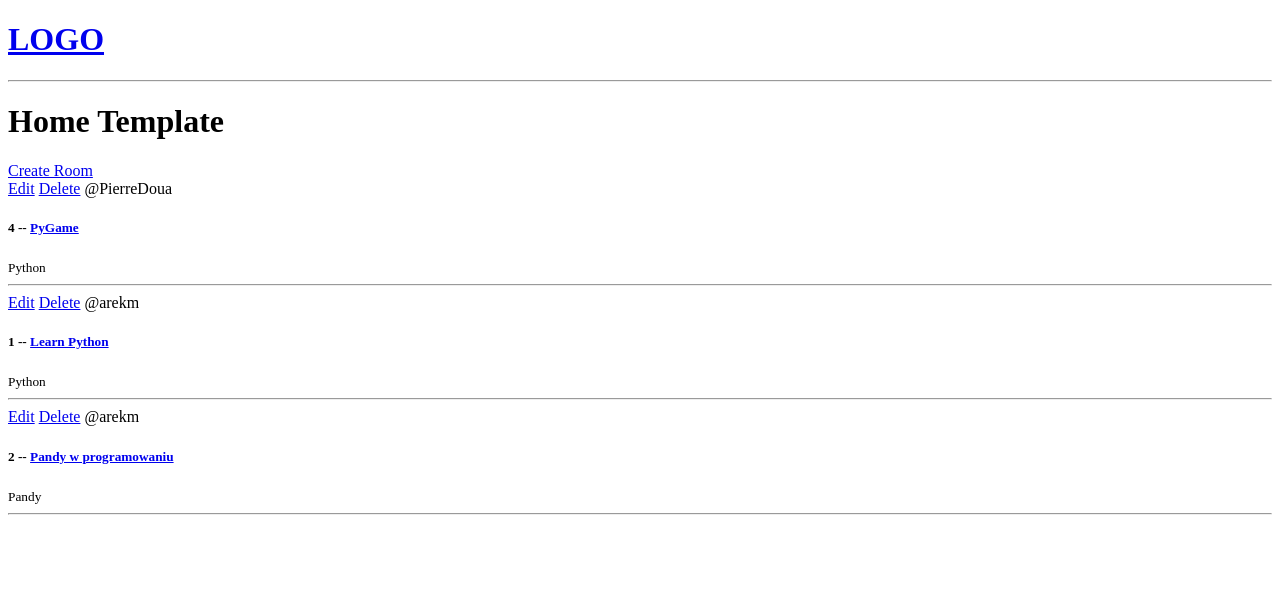
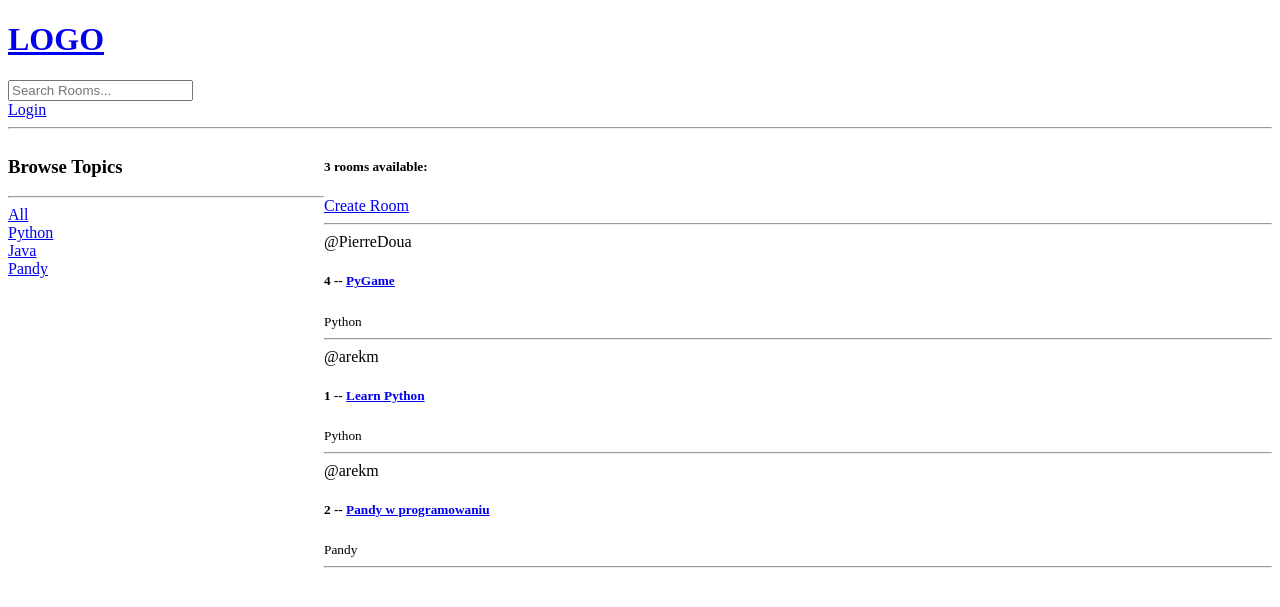
Before and after one commit to EduCoderPL/Django-my-first-project, a Django app: page / in a window 1280 px wide. Shown: the top 607 px of the page. Run offline with Django 4.2, Linux system fonts and the light colour scheme; data comes from the database, SQL or seed files in the repository; both versions use the stored data as it was after the commit.

Commit message:
Added: searching, user login, user logout, restricting pages

```diff
--- a/phoenix/base/urls.py
+++ b/phoenix/base/urls.py
@@ -6,6 +6,8 @@ urlpatterns = [
     path('room/<str:pk>/', views.room, name="room"),
     path('create-room/', views.createRoom, name = "create-room"),
     path('update-room/<str:pk>/', views.updateRoom, name = "update-room"),
-    path('delete-room/<str:pk>/', views.deleteRoom, name="delete-room")
+    path('delete-room/<str:pk>/', views.deleteRoom, name="delete-room"),
+    path('login/', views.login_page, name="login"),
+    path('logout/', views.logout_user, name="logout")
 
 ]
--- a/phoenix/base/views.py
+++ b/phoenix/base/views.py
@@ -1,6 +1,11 @@
 from django.shortcuts import render, redirect
 from django.http import HttpResponse
-from .models import Room
+from django.db.models import Q
+from django.contrib.auth.decorators import login_required
+from django.contrib import messages
+from django.contrib.auth.models import User
+from django.contrib.auth import authenticate, login, logout
+from .models import Room, Topic
 from .forms import RoomForm
 
 
@@ -12,9 +17,50 @@ from .forms import RoomForm
 #     {'id': 5, 'name': '***** programistów HTMLa'},
 # ]
 
+def login_page(request):
+    if request.user.is_authenticated:
+        return redirect('home')
+
+
+    if request.method == "POST":
+        username = request.POST.get('username')
+        password = request.POST.get('password')
+
+        try:
+            user = User.objects.get(username=username)
+        except:
+            messages.error(request, "Wrong username or password")
+
+
+        user = authenticate(request, username = username, password = password)
+
+        if user is not None:
+            login(request, user)
+
+            return redirect('home')
+        else:
+            messages.error(request, "Wrong username or password")
+
+    context = {}
+    return render(request, 'base/login_register.html' , context )
+
+def logout_user(request):
+    logout(request)
+    return redirect('home')
+
+
 def home(request):
-    rooms = Room.objects.all()
-    context = {'rooms': rooms}
+    q = request.GET.get('q') if request.GET.get('q') is not None else ''
+    rooms = Room.objects.filter(
+        Q(topic__name__icontains=q) |
+        Q(name__icontains=q) |
+        Q(description__icontains=q)
+    )
+
+    topics = Topic.objects.all()
+    room_count = rooms.count()
+
+    context = {'rooms': rooms, 'topics': topics, "room_count" :room_count}
     return render(request, 'base/home.html', context)
 
 
@@ -23,7 +69,7 @@ def room(request, pk):
     context = {"room": room}
     return render(request, 'base/room.html', context)
 
-
+@login_required(login_url = "login")
 def createRoom(request):
     form = RoomForm()
     if request.method == "POST":
@@ -35,10 +81,13 @@ def createRoom(request):
     context = {'form': form}
     return render(request, 'base/room_form.html', context)
 
-
+@login_required(login_url = "login")
 def updateRoom(request, pk):
     room = Room.objects.get(id=pk)
     form = RoomForm(instance=room)
+
+    if request.user != room.host:
+        return HttpResponse("A co Ty tutaj chcesz?!")
 
     if request.method == "POST":
         form = RoomForm(request.POST, instance=room)
@@ -50,6 +99,8 @@ def updateRoom(request, pk):
 
 def deleteRoom(request, pk):
     room = Room.objects.get(id=pk)
+    if request.user != room.host:
+        return HttpResponse("A co Ty tutaj chcesz?!")
     if request.method == "POST":
         room.delete()
         return redirect('home')
--- a/phoenix/templates/base/home.html
+++ b/phoenix/templates/base/home.html
@@ -2,16 +2,37 @@
 
 
 {% block content %}
+<style>
+    .home-container{
+        display: grid;
+        grid-template-columns: 1fr 3fr;
+    }
+</style>
 
-<h1>Home Template</h1>
-
+<div class = "home-container">
     <div>
+        <h3>Browse Topics</h3>
+        <hr>
+        <div>
+            <a href = "{% url 'home' %}">All</a>
+        </div>
+        {% for topic in topics %}
+        <div>
+            <a href = "{% url 'home' %}?q={{topic.name}}">{{topic.name}}</a>
+        </div>
+        {% endfor %}
+    </div>
+    <div>
+        <h5>{{room_count}} rooms available: </h5>
         <a href = "{% url 'create-room' %}">Create Room</a>
+        <hr>
         <div>
             {% for room in rooms %}
             <div>
+                {% if request.user == room.host %}
                 <a href = "{% url 'update-room' room.id %}">Edit</a>
                 <a href = "{% url 'delete-room' room.id %}">Delete</a>
+                {% endif %}
                 <span>@{{room.host.username}}</span>
                 <h5>{{room.id}} -- <a href = "{% url 'room' room.id %}">{{room.name}}</a> </h5>
                 <small>{{room.topic.name}}</small>
@@ -21,4 +42,8 @@
             {% endfor %}
     </div>
     </div>
+
+
+
+</div>
 {% endblock content %}
--- a/phoenix/templates/main.html
+++ b/phoenix/templates/main.html
@@ -6,6 +6,14 @@
 </head>
 <body>
     {% include 'navbar.html' %}
+    {% if messages %}
+    <ul class="messages">
+        {% for message in messages %}
+        <li{% if message.tags %} class="{{ message.tags }}"{% endif %} > {{ message }}</li>
+        {% endfor %}
+    </ul>
+{% endif %}
+
     {% block content %}
 
 
--- a/phoenix/templates/navbar.html
+++ b/phoenix/templates/navbar.html
@@ -2,4 +2,14 @@
   <h1>LOGO</h1>
 </a>
 
+
+
+<form method = "GET" action = "{% url 'home' %}">
+  <input type="text" name = "q" placeholder = "Search Rooms..."/>
+</form>
+{% if request.user.is_authenticated %}
+<a href = "{% url 'logout' %}">Logout</a>
+{% else %}
+<a href = "{% url 'login' %}">Login</a>
+{% endif %}
 <hr>
```
Also changed, not shown: phoenix/templates/base/login_register.html (added, +21 -0 lines), phoenix/db.sqlite3. Lines whose indentation alone changed are shown as unchanged.
